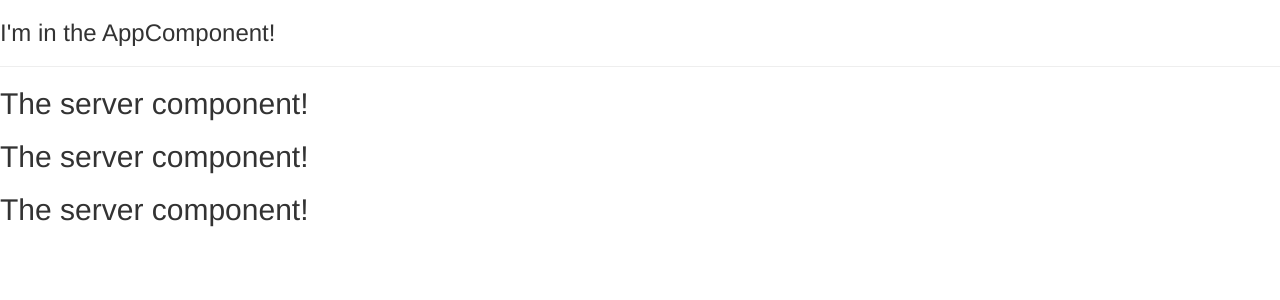
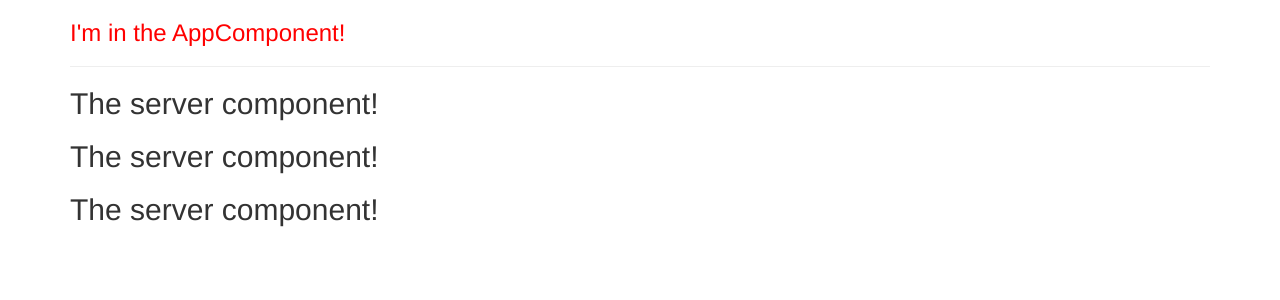
Before and after one commit to walersallheart/angular-the-complete-guide, an Angular app in the folder my-first-app/: page / in a window 1280 px wide. Shown: the top 300 px of the page. Built offline with nearby package versions, Linux system fonts and the light colour scheme.

Commit message:
23 Working with Component Styles.

```diff
--- a/my-first-app/src/app/app.component.css
+++ b/my-first-app/src/app/app.component.css
@@ -0,0 +1,3 @@
+h3 {
+    color:darkblue;
+}
--- a/my-first-app/src/app/app.component.html
+++ b/my-first-app/src/app/app.component.html
@@ -1,5 +1,11 @@
-<h3>I'm in the AppComponent!</h3>
+<div class="container">
+    <div class="row">
+        <div class="col-xs-12">
+            <h3>I'm in the AppComponent!</h3>
 
-<hr>
+            <hr>
 
-<app-servers></app-servers>
+            <app-servers></app-servers>
+        </div>
+    </div>
+</div>
--- a/my-first-app/src/app/app.component.ts
+++ b/my-first-app/src/app/app.component.ts
@@ -3,7 +3,12 @@ import { Component } from '@angular/core';
 @Component({
   selector: 'app-root',
   templateUrl: './app.component.html',
-  styleUrls: ['./app.component.css']
+  //styleUrls: ['./app.component.css']
+  styles:[`
+    h3 {
+      color:red;
+    }
+  `]
 })
 export class AppComponent {
 
```
